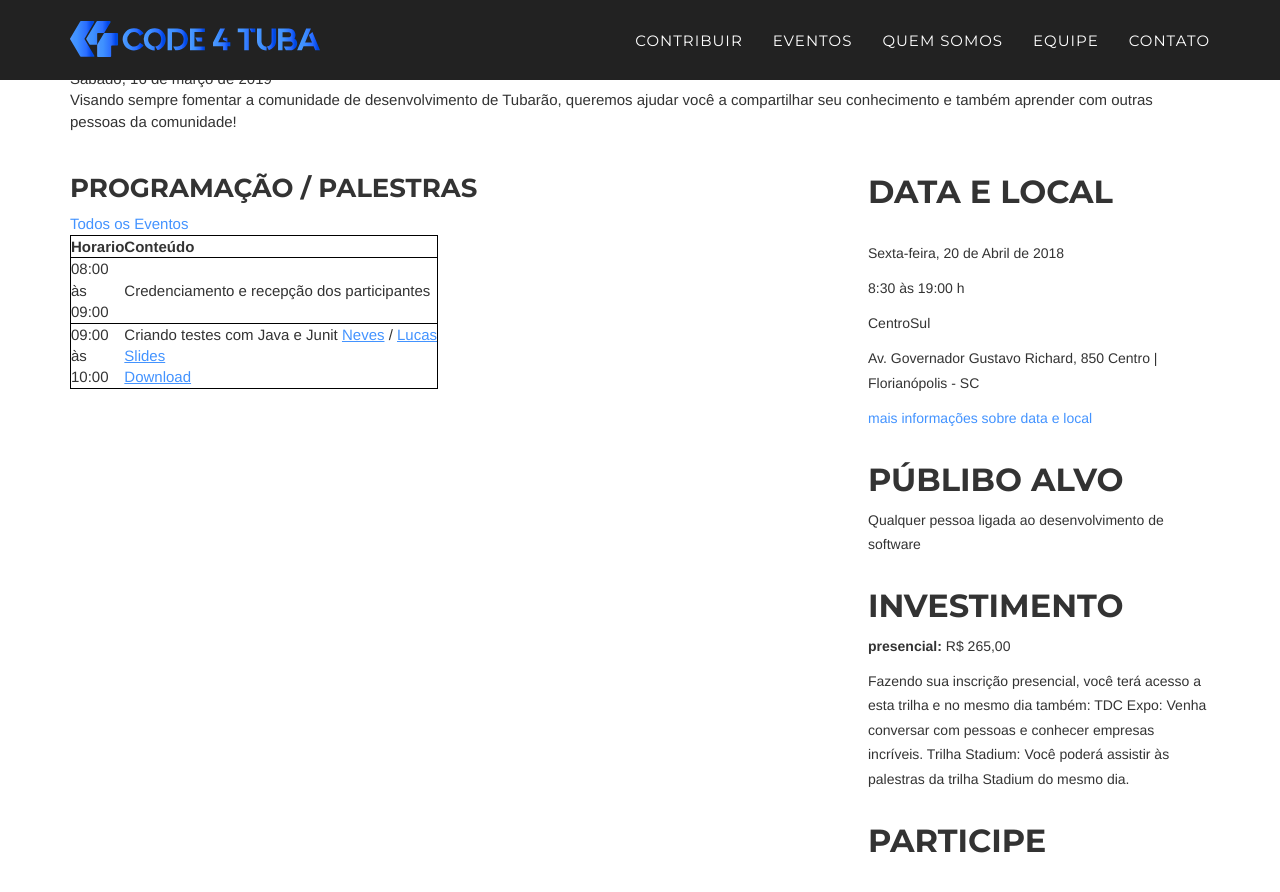
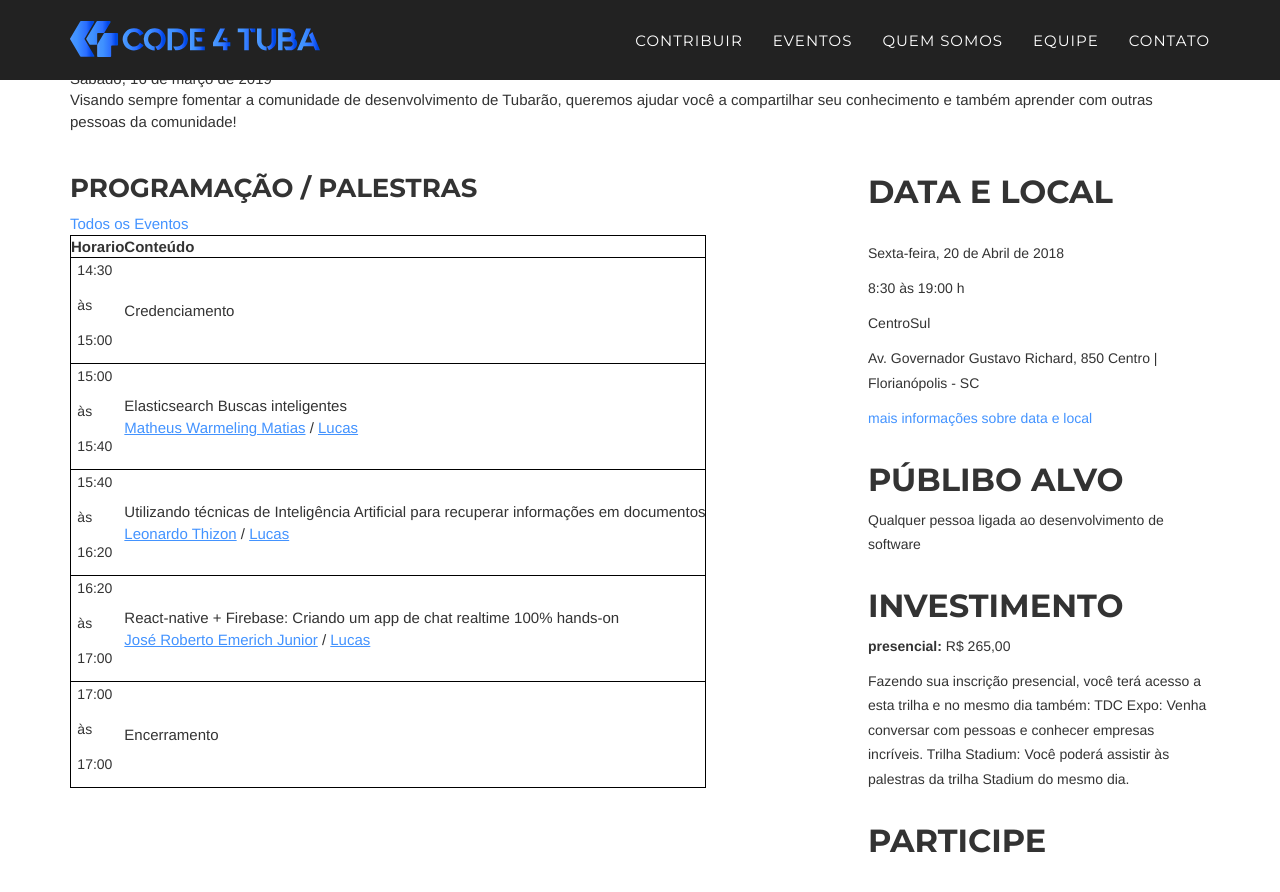
Before and after one commit to code4tuba/code4tuba.github.io, a Jekyll site: the page built from _posts/2019-03-16-meetup.markdown, in a window 1280 px wide and 900 px high, scrolled down 871 px. Shown: the top 892 px of the window. Built offline with Jekyll 4.4.1, drawn with Linux system fonts in a browser that asks for light colours; some web fonts are replaced; some of the changed lines change nothing that is shown.

Commit message:
pegando dados das talk dinamicamente

```diff
--- a/_layouts/evento.html
+++ b/_layouts/evento.html
@@ -34,25 +34,36 @@ layout: evento
                 </tr>
               </thead>
               <tbody>
+                {% for talk in page.talks %}
                 <tr>
-                  <td>08:00 <br> às <br> 09:00</td>
-                  <td>Credenciamento e recepção dos participantes</td>
-                </tr>
-                <tr>
-                  <td>09:00 <br> às <br> 10:00</td>
+                  <td style="padding-left: 1%;">
+                    <p>{{talk.hora_inicio}}</p>
+                    <p>às</p>
+                    <p>{{talk.hora_fim}}</p>
+                  </td>
                   <td>
-                    <span>Criando testes com Java e Junit</span>
-                    <a href="">Neves</a> / <a href="">Lucas</a>
-                    <div>
+                    <span>{{talk.nome}}</span>
+                    <br>
+                    {% if talk.istalk %}
+
+                    {% for p in talk.palestrantes %}
+                    <a href="">{{p.nome}}</a> / <a href="">Lucas</a>
+                    {% endfor %}
+
+                    {% for link in talk.links %}
+                    {% if link.icone %}
+                    <div style="display: flex; flex-direction: row;">
                       <div>
-                        <a href="">Slides</a>
-                      </div>
-                      <div>
-                        <a href="">Download</a>
+                        <a href="{{link.link}}">{{link.nome}} </a> -
                       </div>
                     </div>
+                    {% endif %}
+                    {% endfor %}
+                    {% endif %}
+
                   </td>
                 </tr>
+                {% endfor %}
               </tbody>
             </table>
           </div>
--- a/_posts/2019-03-16-meetup.markdown
+++ b/_posts/2019-03-16-meetup.markdown
@@ -13,32 +13,51 @@ description: Visando sempre fomentar a comunidade de desenvolvimento de Tubarão
 
 talks:
   - nome: "Credenciamento"
-    palestrante:
+    palestrantes:
     istalk: false
-    hora_inicio: 14:30
-    hora_fim: 15:00
+    hora_inicio: "14:30"
+    hora_fim: "15:00"
 
   - nome: "Elasticsearch Buscas inteligentes"
-    palestrante: Matheus Warmeling Matias
+    palestrantes:
+      - nome: "Matheus Warmeling Matias"
     istalk: true
-    hora_inicio: 15:00
-    hora_fim: 15:40
+    hora_inicio: "15:00"
+    hora_fim: "15:40"
+    links:
+      - icone:
+        nome:
+        link:
 
   - nome: Utilizando técnicas de Inteligência Artificial para recuperar informações em documentos
-    palestrante: Leonardo Thizon
+    palestrantes:
+      - nome: "Leonardo Thizon"
     istalk: true
-    hora_inicio: 15:40
-    hora_fim: 16:20
+    hora_inicio: "15:40"
+    hora_fim: "16:20"
+    links:
+      - icone:
+        nome:
+        link:
 
   - nome: "React-native + Firebase: Criando um app de chat realtime 100% hands-on"
-    palestrante: José Roberto Emerich Junior
+    palestrantes:
+      - nome: "José Roberto Emerich Junior"
     istalk: true
-    hora_inicio: 16:20
-    hora_fim: 17:00
+    hora_inicio: "16:20"
+    hora_fim: "17:00"
+    links:
+      - icone:
+        nome:
+        link:
 
   - nome: Encerramento
     palestrante:
     istalk: false
-    hora_inicio: 17:00
-    hora_fim: 17:00
+    hora_inicio: "17:00"
+    hora_fim: "17:00"
+    links:
+      - icone:
+        nome:
+        link:
 ---
```
